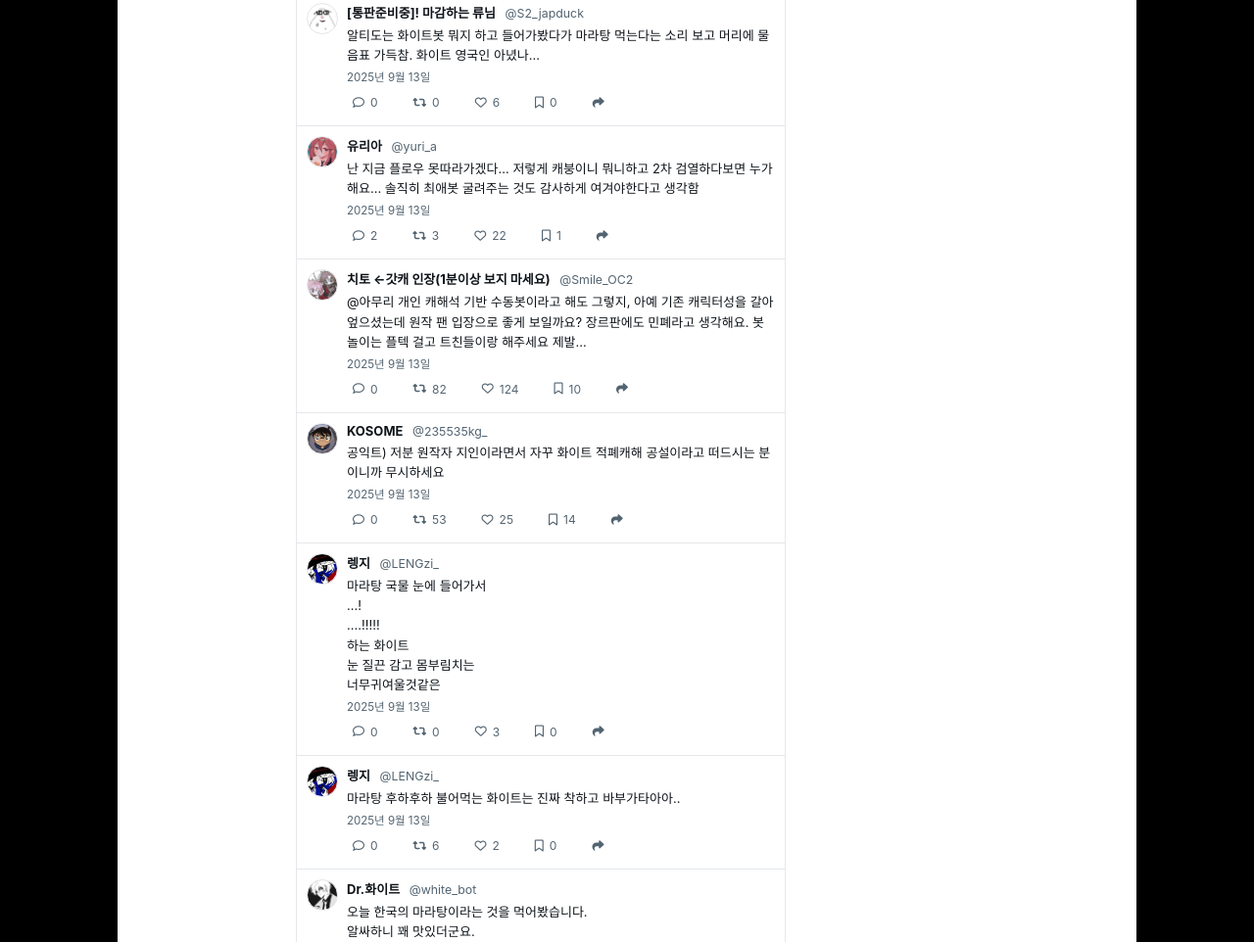
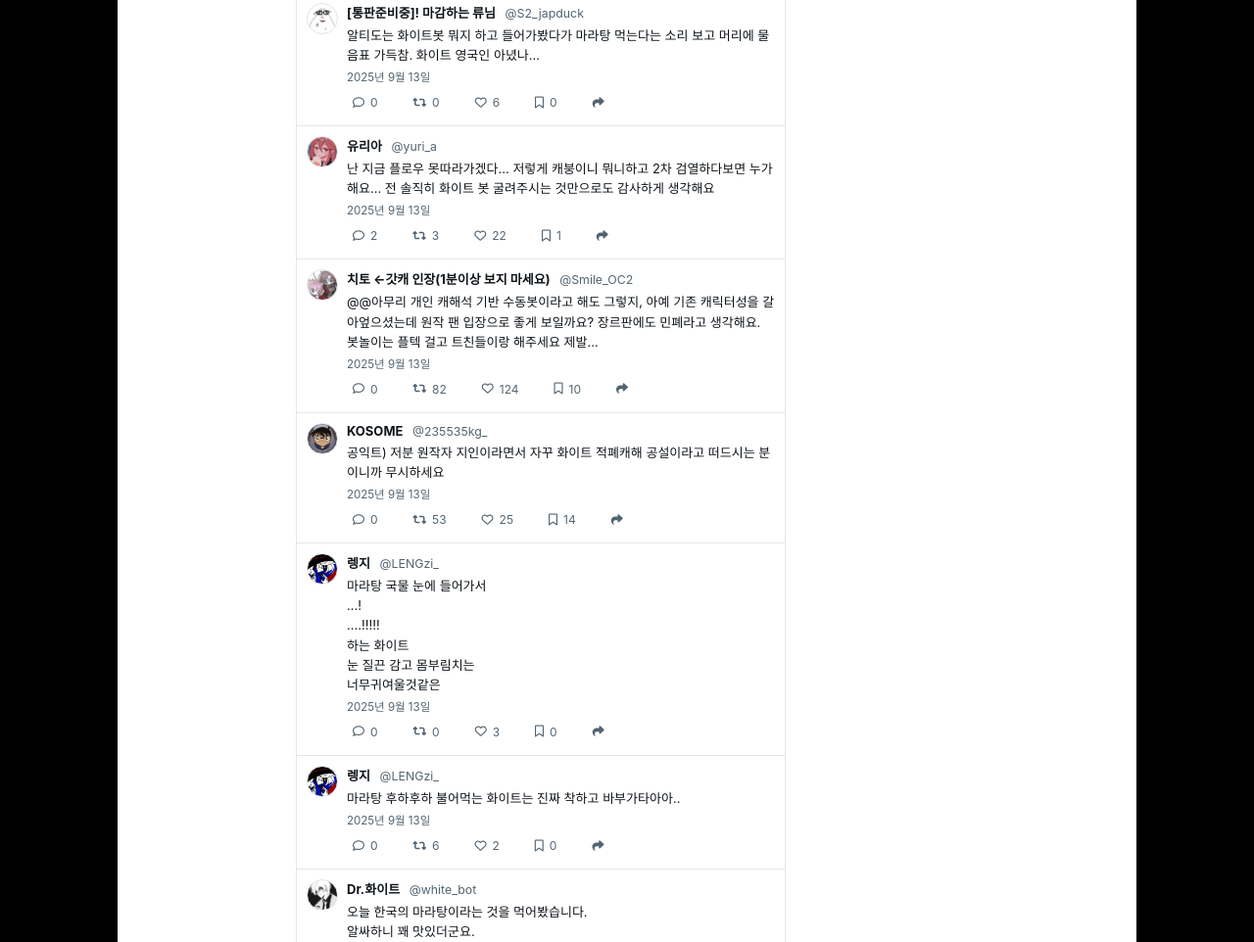
Before and after one commit to DrWhit2/TWITTER, a plain HTML site: page index.html in a window 1280 px wide. Shown: the part 1155-2117 px from the top of the page at 98% size. Drawn offline with Linux system fonts and the light colour scheme.

Commit message:
Update index.html

```diff
--- a/index.html
+++ b/index.html
@@ -156,7 +156,7 @@
             <div class="user-avatar has-img" style="--avatar:url('profiles/yuri_a.png')"><i class="far fa-user"></i></div>
             <div class="tweet-content">
               <span class="username">유리아</span> <span class="handle">@yuri_a</span>
-              <p class="text">난 지금 플로우 못따라가겠다... 저렇게 캐붕이니 뭐니하고 2차 검열하다보면 누가 해요... 솔직히 최애봇 굴려주는 것도 감사하게 여겨야한다고 생각함</p>
+              <p class="text">난 지금 플로우 못따라가겠다... 저렇게 캐붕이니 뭐니하고 2차 검열하다보면 누가 해요... 전 솔직히 화이트 봇 굴려주시는 것만으로도 감사하게 생각해요 </p>
               <span class="time">2025년 9월 13일</span>
               <div class="tweet-actions">
                 <button><i class="far fa-comment"></i><span>2</span></button>
@@ -172,7 +172,7 @@
             <div class="user-avatar has-img" style="--avatar:url('profiles/Smile_OC2.png')"><i class="far fa-user"></i></div>
             <div class="tweet-content">
               <span class="username">치토 ←갓캐 인장(1분이상 보지 마세요)</span> <span class="handle">@Smile_OC2</span>
-              <p class="text">@아무리 개인 캐해석 기반 수동봇이라고 해도 그렇지, 아예 기존 캐릭터성을 갈아엎으셨는데 원작 팬 입장으로 좋게 보일까요? 장르판에도 민폐라고 생각해요. 봇놀이는 플텍 걸고 트친들이랑 해주세요 제발...</p>
+              <p class="text">@@아무리 개인 캐해석 기반 수동봇이라고 해도 그렇지, 아예 기존 캐릭터성을 갈아엎으셨는데 원작 팬 입장으로 좋게 보일까요? 장르판에도 민폐라고 생각해요. 봇놀이는 플텍 걸고 트친들이랑 해주세요 제발...</p>
               <span class="time">2025년 9월 13일</span>
               <div class="tweet-actions">
                 <button><i class="far fa-comment"></i><span>0</span></button>
```
